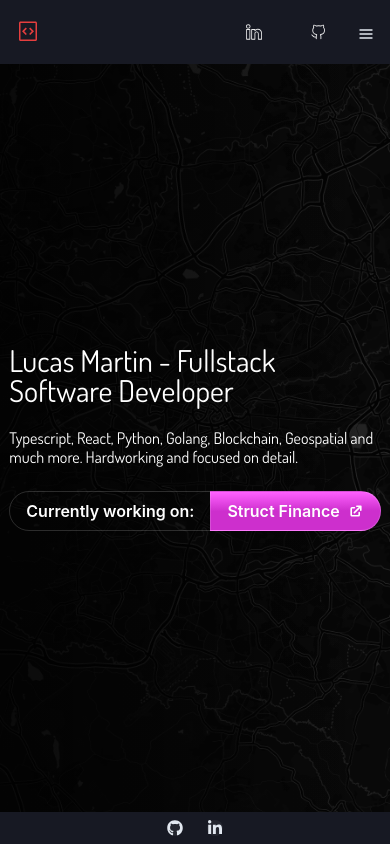
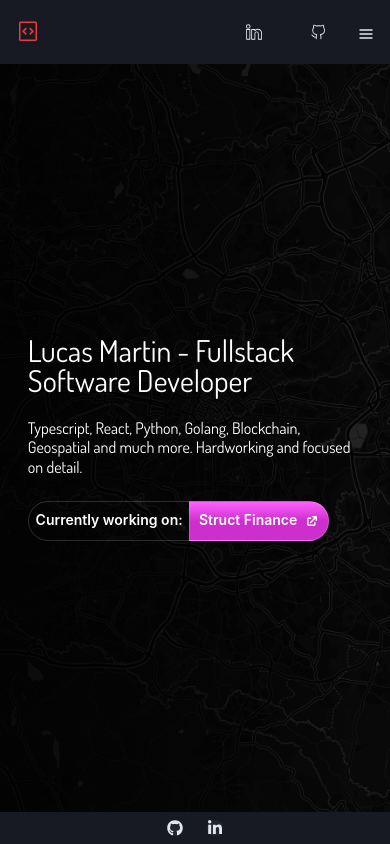
Before and after one commit to lm93547/LM, a Next.js app: page / in a window 390 px wide. Built offline with nearby package versions, Linux system fonts and the light colour scheme.

Commit message:
Mobile styles (smaller button text, and max width)

```diff
--- a/src/components/Hero/HomePageHero.tsx
+++ b/src/components/Hero/HomePageHero.tsx
@@ -17,7 +17,7 @@ import {
 
 const HomePageHero = () => {
   return (
-    <Stack maxW={"5xl"} align={"flex-start"} spacing={6}>
+    <Stack p="4" maxW={useBreakpointValue({ base: "md", md: "5xl" })} align={"flex-start"} spacing={6}>
       <Heading
         color={"white"}
         fontWeight={200}
@@ -36,8 +36,8 @@ const HomePageHero = () => {
         {BIO}
       </Heading>
       <Stack direction={"row"}>
-        <ButtonGroup isAttached>
-          <Button rounded={"full"} variant="outline" color={"white"}>
+        <ButtonGroup isAttached w="90%">
+          <Button fontSize={useBreakpointValue({ base: "sm", md: "md" })} rounded={"full"} variant="outline" color={"white"}>
             Currently working on:
           </Button>
           <Button
@@ -51,6 +51,7 @@ const HomePageHero = () => {
             onClick={() => {
               window.open(STRUCT_URL, "_blank");
             }}
+            fontSize={useBreakpointValue({ base: "sm", md: "md" })}
           >
             {STRUCT}
           </Button>
```
